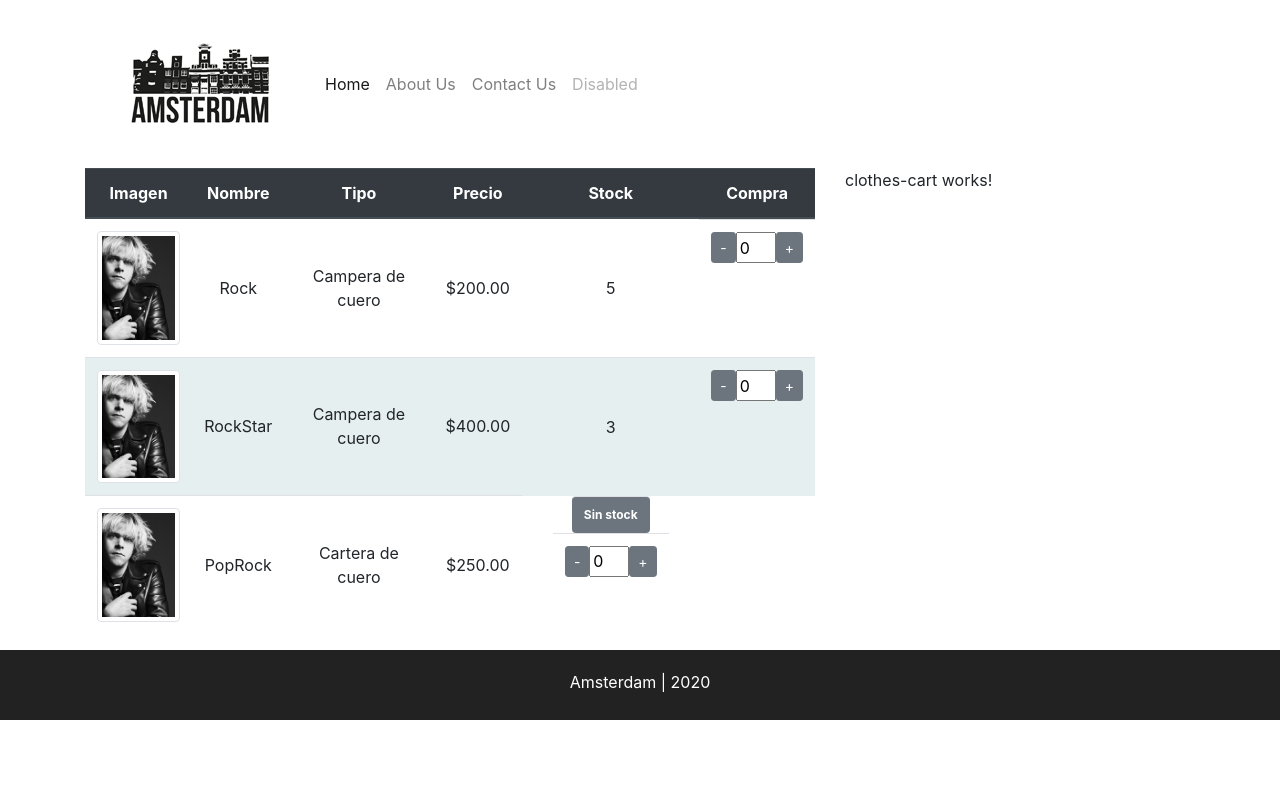
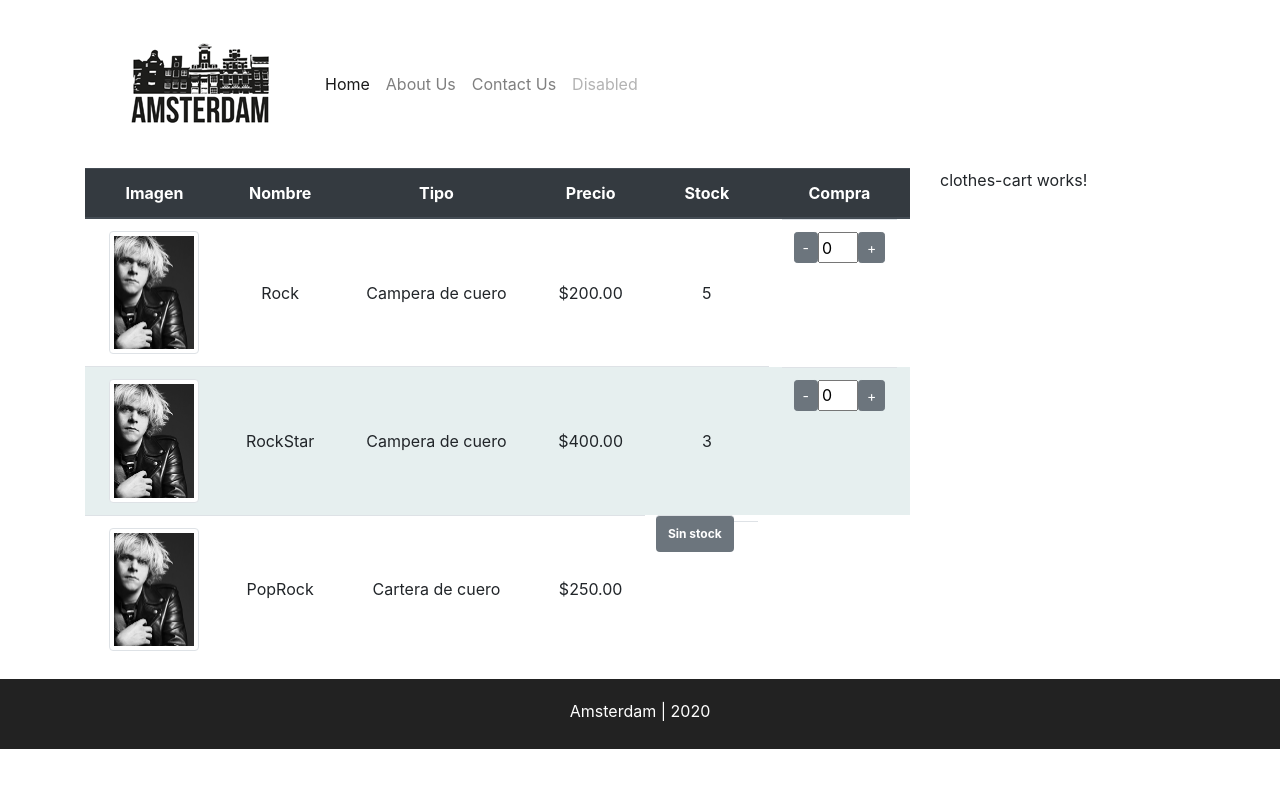
Before and after one commit to gisele89/angular-brewery-gb-2020, an Angular app: page /clothes in a window 1280 px wide. Shown: the top 788 px of the page. Built offline with nearby package versions, Linux system fonts and the light colour scheme.

Commit message:
agrega componente input-number

```diff
--- a/src/app/amsterdam-clothes/amsterdam-clothes.component.html
+++ b/src/app/amsterdam-clothes/amsterdam-clothes.component.html
@@ -1,6 +1,10 @@
 <div>
-    <div class="row">
-      <div class="col-8"><app-clothes-list></app-clothes-list></div>
-      <div class="col-4"><app-clothes-cart></app-clothes-cart></div>
+  <div class="row">
+    <div class="col-9">
+      <app-clothes-list></app-clothes-list>
+    </div>
+    <div class="col-3">
+      <app-clothes-cart></app-clothes-cart>
     </div>
   </div>
+</div>
--- a/src/app/app.module.ts
+++ b/src/app/app.module.ts
@@ -8,6 +8,7 @@ import { ClothesCartComponent } from './clothes-cart/clothes-cart.component';
 import { FormsModule} from '@angular/forms';
 import { AmsterdamContactComponent } from './amsterdam-contact/amsterdam-contact.component';
 import { AmsterdamClothesComponent } from './amsterdam-clothes/amsterdam-clothes.component';
+import { InputNumberComponent } from './input-number/input-number.component';
 
 @NgModule({
   declarations: [
@@ -15,7 +16,8 @@ import { AmsterdamClothesComponent } from './amsterdam-clothes/amsterdam-clothes
     ClothesListComponent,
     ClothesCartComponent,
     AmsterdamContactComponent,
-    AmsterdamClothesComponent
+    AmsterdamClothesComponent,
+    InputNumberComponent
   ],
   imports: [
     BrowserModule,
--- a/src/app/clothes-list/clothes-list.component.html
+++ b/src/app/clothes-list/clothes-list.component.html
@@ -10,19 +10,18 @@
     </tr>
   </thead>
   <tbody>
-      <tr *ngFor="let clothes of clothingItems" [ngClass] ="{'clearance':clothes.clearance}" >
-        <td><img width="90"class= "img-thumbnail"[src]="clothes.image" [alt]="clothes.name"></td>
+    <tr *ngFor="let clothes of clothingItems" [ngClass]="{'clearance':clothes.clearance}">
+      <td><img width="90" class="img-thumbnail" [src]="clothes.image" [alt]="clothes.name"></td>
       <td>{{clothes.name}}</td>
       <td>{{clothes.type}}</td>
       <td>{{clothes.price | currency}}</td>
       <td *ngIf="clothes.stock !=0; else noStock">{{clothes.stock}}</td>
-        <ng-template #noStock><td class="badge badge-secondary">Sin stock</td></ng-template>
-        <td class= "ams-buttons">
-          <button type="button" class="btn btn-secondary btn-sm" (click)="downQuantity(clothes)">-</button>
-          <input type="text" [(ngModel)]="clothes.quantity" (keyup)="changeQuantity($event, clothes)">
-          <button type="button" class="btn btn-secondary btn-sm" (click)="upQuantity(clothes)">+</button>
+      <ng-template #noStock>
+        <td class="badge badge-secondary">Sin stock</td>
+      </ng-template>
+      <td class="ams-buttons">
+       <app-input-number [(quantity)]="clothes.quantity" [max]="clothes.stock" *ngIf = "clothes.stock" (maxReached)="maxReached($event)"></app-input-number>
       </td>
     </tr>
   </tbody>
-
 </table>
--- a/src/app/clothes-list/clothes-list.component.scss
+++ b/src/app/clothes-list/clothes-list.component.scss
@@ -1,4 +1,3 @@
 .clearance{background-color: hsl(180, 24%, 92%);}
 .ams-buttons{display: inline-flex;}
 td {vertical-align: middle;}
-input{max-width: 40px;}
--- a/src/app/clothes-list/clothes-list.component.ts
+++ b/src/app/clothes-list/clothes-list.component.ts
@@ -8,7 +8,7 @@ import { Clothes } from './Clothes';
 })
 export class ClothesListComponent implements OnInit {
 
-  clothingItems: Clothes [] = [
+  clothingItems: Clothes[] = [
     {
       name: 'Rock',
       type: 'Campera de cuero',
@@ -36,23 +36,12 @@ export class ClothesListComponent implements OnInit {
       clearance: false,
       quantity: 0,
     },
-  ] ;
+  ];
   constructor() { }
 
   ngOnInit(): void {
   }
-  upQuantity(clothes: Clothes): void{
-    if (clothes.quantity < clothes.stock){
-      clothes.quantity ++;
-    }
+  maxReached(m: string): void {
+    alert(m);
   }
-  downQuantity(clothes: Clothes): void{
-    if (clothes.quantity > 0) {
-    clothes.quantity --;
-    }
- }
-
-changeQuantity(event, clothes: Clothes): void{
-console.log(event.target);
 }
-}
--- /dev/null
+++ b/src/app/input-number/input-number.component.html
@@ -0,0 +1,5 @@
+<div class="input-group">
+    <button type="button" class="btn btn-secondary btn-sm" (click)="downQuantity()">-</button>
+    <input type="text" [(ngModel)]="quantity" (keyup)="changeQuantity($event)">
+    <button type="button" class="btn btn-secondary btn-sm" (click)="upQuantity()">+</button>
+</div>
--- /dev/null
+++ b/src/app/input-number/input-number.component.scss
@@ -0,0 +1 @@
+input{max-width: 40px;}
--- /dev/null
+++ b/src/app/input-number/input-number.component.ts
@@ -0,0 +1,43 @@
+import { Component, EventEmitter, Input, OnInit, Output } from '@angular/core';
+import { Clothes } from '../clothes-list/Clothes';
+
+
+@Component({
+  selector: 'app-input-number',
+  templateUrl: './input-number.component.html',
+  styleUrls: ['./input-number.component.scss']
+})
+export class InputNumberComponent implements OnInit {
+  constructor() { }
+  @Input()
+  quantity: number;
+  @Input()
+  max: number;
+  @Output()
+  quantityChange: EventEmitter<number> = new EventEmitter<number>();
+  @Output()
+  maxReached: EventEmitter<string> = new EventEmitter<string>();
+
+
+  ngOnInit(): void {
+  }
+  upQuantity(): void {
+    if (this.quantity < this.max) {
+      this.quantity++;
+      this.quantityChange.emit(this.quantity);
+    }else {
+      this.maxReached.emit('Se alcanzó el máximo');
+    }
+  }
+  downQuantity(): void {
+    if (this.quantity > 0) {
+      this.quantity--;
+      this.quantityChange.emit(this.quantity);
+    }
+  }
+
+  changeQuantity(event): void {
+    console.log(event.target);
+    this.quantityChange.emit(this.quantity);
+  }
+}
```
Also changed, not shown: 1 other file (tests, documents, lock files or other folders). Lines whose indentation alone changed are shown as unchanged.
